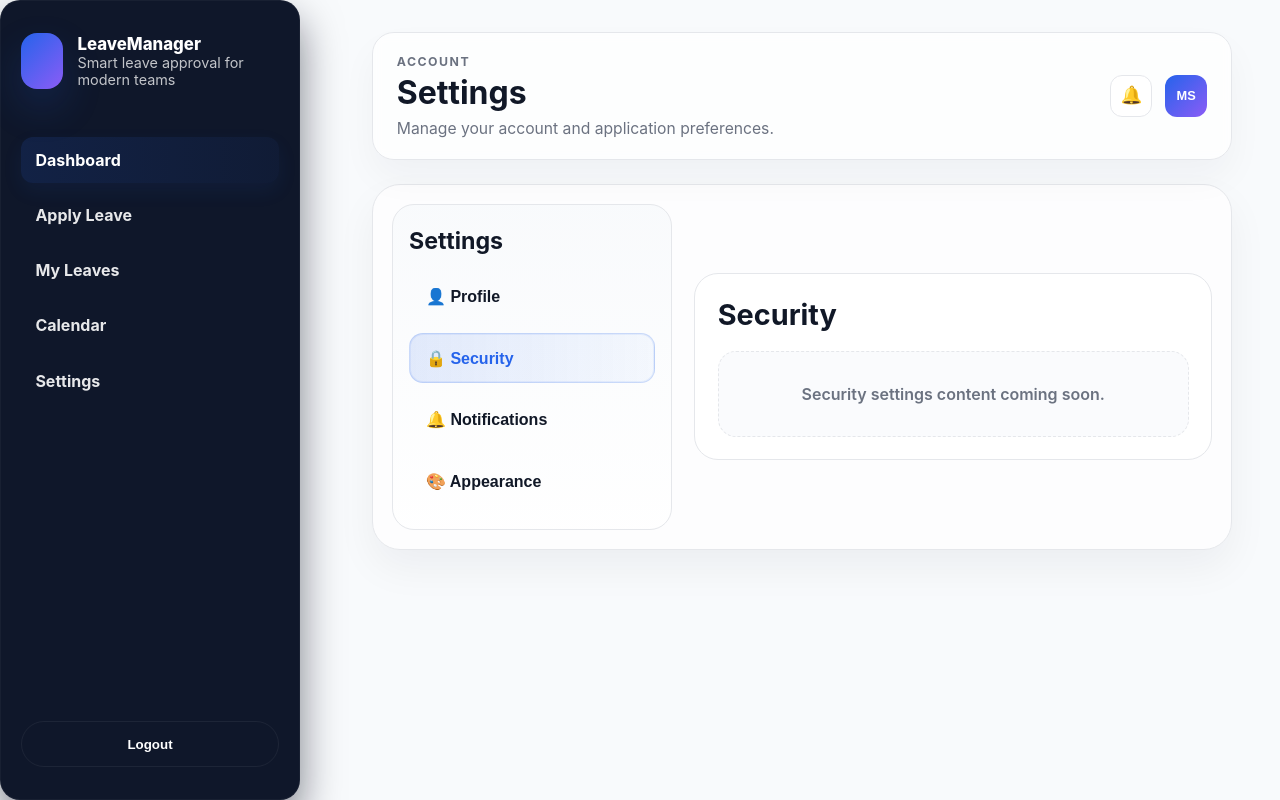
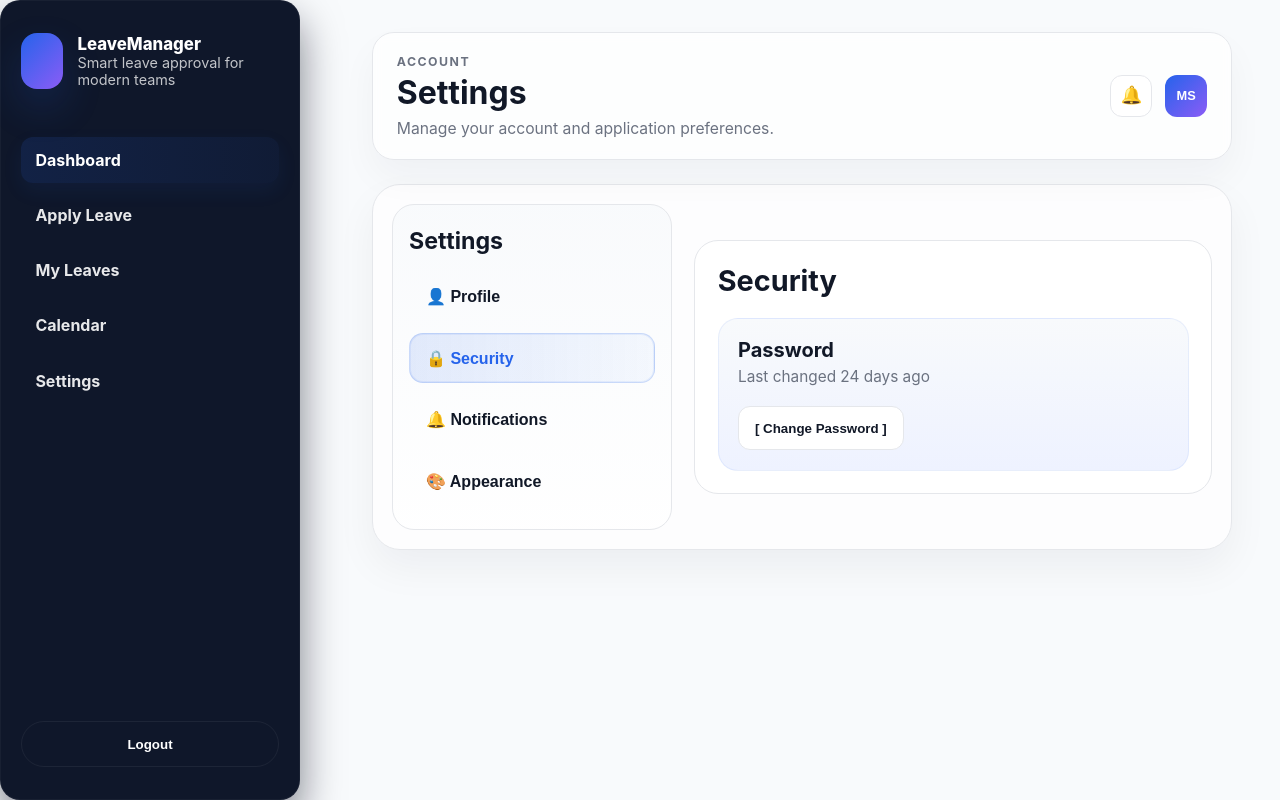
Before and after one commit to Mayanksharma3012/Leave-Management-System, a React (Vite) app in the folder Frontend/: page / in a window 1280 px wide. Both pictures are taken after a click on the button "🔒 Security". Built offline with nearby package versions, Linux system fonts and the light colour scheme.

Commit message:
Added Security section in Settings page frontend.

```diff
--- a/Frontend/src/pages/employee/settings.employee.css
+++ b/Frontend/src/pages/employee/settings.employee.css
@@ -274,6 +274,99 @@
   box-shadow: 0 16px 30px rgba(37, 99, 235, 0.18);
 }
 
+.securityCard,
+.changePasswordBlock {
+  display: flex;
+  flex-direction: column;
+  gap: 1.3rem;
+  padding: 1.2rem;
+  border-radius: 20px;
+  background: linear-gradient(180deg, #f8fafc, #eef2ff);
+  border: 1px solid rgba(37, 99, 235, 0.08);
+}
+
+.securityInfoRow {
+  display: flex;
+  justify-content: space-between;
+  align-items: center;
+  gap: 1rem;
+}
+
+.securityTextBlock {
+  display: flex;
+  flex-direction: column;
+  gap: 0.3rem;
+}
+
+.securityTextBlock h3,
+.securityHeaderMini h3 {
+  margin: 0;
+  font-size: 1.25rem;
+  color: var(--text-primary);
+}
+
+.securityTextBlock span {
+  color: var(--text-secondary);
+  font-size: 0.96rem;
+}
+
+.securityAction {
+  justify-content: flex-start;
+  margin-top: 0;
+}
+
+.passwordGrid {
+  display: grid;
+  gap: 1rem;
+}
+
+.passwordFieldWrap {
+  display: flex;
+  flex-direction: column;
+  gap: 0.5rem;
+}
+
+.passwordField {
+  position: relative;
+  display: flex;
+  align-items: center;
+}
+
+.passwordField input {
+  width: 100%;
+  min-height: 52px;
+  border-radius: 14px;
+  border: 1px solid var(--border);
+  background: #f8fafc;
+  color: var(--text-primary);
+  font-size: 1rem;
+  font-weight: 600;
+  padding: 0.9rem 3rem 0.9rem 1rem;
+  outline: none;
+}
+
+.passwordField input:focus {
+  border-color: rgba(37, 99, 235, 0.35);
+  box-shadow: 0 0 0 4px rgba(59, 130, 246, 0.08);
+}
+
+.showBtn {
+  position: absolute;
+  right: 0.75rem;
+  top: 50%;
+  transform: translateY(-50%);
+  border: none;
+  background: transparent;
+  color: #64748b;
+  font-size: 1rem;
+  cursor: pointer;
+  padding: 0.2rem;
+}
+
+.showBtn.show {
+  color: var(--primary);
+}
+
 .emptyState {
   padding: 2rem 1rem;
   border-radius: 18px;
--- a/Frontend/src/pages/employee/settings.employee.jsx
+++ b/Frontend/src/pages/employee/settings.employee.jsx
@@ -13,6 +13,10 @@ const settingsTabs = [
 
 function EmployeeSettings({ active, setActive }) {
     const [settingPage, setSettingPage] = useState('Profile')
+    const [changePassword, setChangePassword] = useState(false)
+    const [showCurrentPassword, setShowCurrentPassword] = useState(false)
+    const [showNewPassword, setShowNewPassword] = useState(false)
+    const [showConfirmPassword, setShowConfirmPassword] = useState(false)
 
     return (
         <div className="employeeSettingsPage">
@@ -96,7 +100,94 @@ function EmployeeSettings({ active, setActive }) {
                                     <div className="sectionHeadingRow">
                                         <h2>Security</h2>
                                     </div>
-                                    <div className="emptyState">Security settings content coming soon.</div>
+
+                                    {!changePassword ? (
+                                        <div className="securityCard">
+                                            <div className="securityInfoRow">
+                                                <div className="securityTextBlock">
+                                                    <h3>Password</h3>
+                                                    <span>Last changed 24 days ago</span>
+                                                </div>
+                                            </div>
+
+                                            <div className="settingsActions securityAction">
+                                                <button type="button" className="secondaryBtn" onClick={() => setChangePassword(true)}>
+                                                    [ Change Password ]
+                                                </button>
+                                            </div>
+                                        </div>
+                                    ) : (
+                                        <div className="changePasswordBlock">
+                                            <div className="securityHeaderMini">
+                                                <h3>Change Password</h3>
+                                            </div>
+
+                                            <div className="fieldGrid passwordGrid">
+                                                <div className="fieldBlock passwordFieldWrap">
+                                                    <label htmlFor="currentpassword">Current password</label>
+                                                    <div className="passwordField">
+                                                        <input
+                                                            type={showCurrentPassword ? 'text' : 'password'}
+                                                            id="currentpassword"
+                                                            placeholder="Enter current password"
+                                                        />
+                                                        <button
+                                                            type="button"
+                                                            className={showCurrentPassword ? 'showBtn show' : 'showBtn hide'}
+                                                            onClick={() => setShowCurrentPassword(!showCurrentPassword)}
+                                                            aria-label={showCurrentPassword ? 'Hide current password' : 'Show current password'}
+                                                        >
+                                                            <i className={showCurrentPassword ? 'fa-solid fa-eye-slash' : 'fa-solid fa-eye'} />
+                                                        </button>
+                                                    </div>
+                                                </div>
+
+                                                <div className="fieldBlock passwordFieldWrap">
+                                                    <label htmlFor="newpassword">New password</label>
+                                                    <div className="passwordField">
+                                                        <input
+                                                            type={showNewPassword ? 'text' : 'password'}
+                                                            id="newpassword"
+                                                            placeholder="Enter new password"
+                                                        />
+                                                        <button
+                                                            type="button"
+                                                            className={showNewPassword ? 'showBtn show' : 'showBtn hide'}
+                                                            onClick={() => setShowNewPassword(!showNewPassword)}
+                                                            aria-label={showNewPassword ? 'Hide new password' : 'Show new password'}
+                                                        >
+                                                            <i className={showNewPassword ? 'fa-solid fa-eye-slash' : 'fa-solid fa-eye'} />
+                                                        </button>
+                                                    </div>
+                                                </div>
+
+                                                <div className="fieldBlock passwordFieldWrap">
+                                                    <label htmlFor="confirmnewpassword">Confirm new password</label>
+                                                    <div className="passwordField">
+                                                        <input
+                                                            type={showConfirmPassword ? 'text' : 'password'}
+                                                            id="confirmnewpassword"
+                                                            placeholder="Confirm new password"
+                                                        />
+                                                        <button
+                                                            type="button"
+                                                            className={showConfirmPassword ? 'showBtn show' : 'showBtn hide'}
+                                                            onClick={() => setShowConfirmPassword(!showConfirmPassword)}
+                                                            aria-label={showConfirmPassword ? 'Hide confirm password' : 'Show confirm password'}
+                                                        >
+                                                            <i className={showConfirmPassword ? 'fa-solid fa-eye-slash' : 'fa-solid fa-eye'} />
+                                                        </button>
+                                                    </div>
+                                                </div>
+                                            </div>
+
+                                            <div className="settingsActions securityAction">
+                                                <button type="button" className="primaryBtn" onClick={() => setChangePassword(false)}>
+                                                    [ Update Password ]
+                                                </button>
+                                            </div>
+                                        </div>
+                                    )}
                                 </div>
                             )}
 
```
